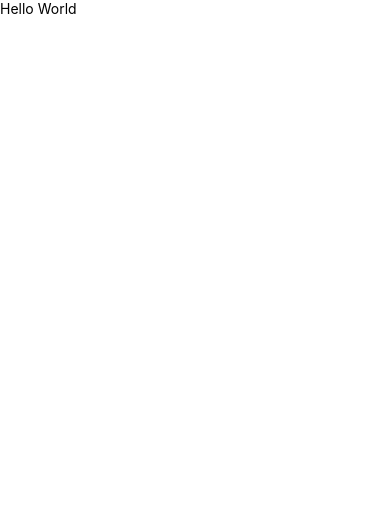
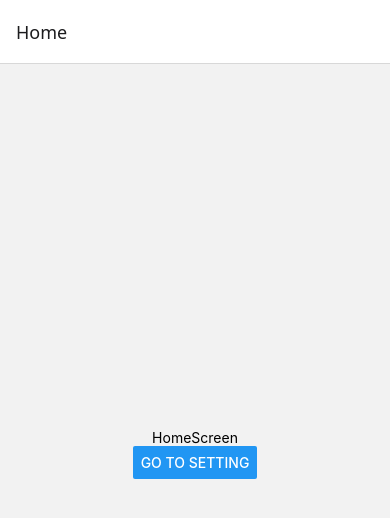
Before and after one commit to RushitaPaghadal/NewApp, a React Native app: screen /Home in a window 390 px wide. Shown: the top 518 px of the page. Built offline with nearby package versions, Linux system fonts and the light colour scheme.

Commit message:
simple navigation with two screens

```diff
--- a/App.tsx
+++ b/App.tsx
@@ -5,22 +5,23 @@
  * @format
  */
 
+import {NavigationContainer} from '@react-navigation/native';
+import {createNativeStackNavigator} from '@react-navigation/native-stack';
 import React from 'react';
-import {StyleSheet, Text, View} from 'react-native';
+import HomeScreen from './src/screen/HomeScreen';
+import SettingScreen from './src/screen/SettingScreen';
+
+const Stack = createNativeStackNavigator();
 
 function App(): React.JSX.Element {
   return (
-    <View style={styles.container}>
-      <Text>Hello World</Text>
-    </View>
+    <NavigationContainer>
+      <Stack.Navigator>
+        <Stack.Screen name="Home" component={HomeScreen} />
+        <Stack.Screen name="Setting" component={SettingScreen} />
+      </Stack.Navigator>
+    </NavigationContainer>
   );
 }
 
-const styles = StyleSheet.create({
-  container: {
-    flex: 1,
-    backgroundColor: '#ffffff',
-  },
-});
-
 export default App;
--- /dev/null
+++ b/src/screen/HomeScreen.js
@@ -0,0 +1,18 @@
+import React from 'react';
+import {View, Text, Button, StyleSheet} from 'react-native';
+
+export default function HomeScreen({navigation}) {
+  return (
+    <View style={styles.container}>
+      <Text>HomeScreen</Text>
+      <Button
+        title="Go to Setting"
+        onPress={() => navigation.navigate('Setting')}
+      />
+    </View>
+  );
+}
+
+const styles = StyleSheet.create({
+  container: {flex: 1, justifyContent: 'center', alignItems: 'center'},
+});
--- /dev/null
+++ b/src/screen/SettingScreen.js
@@ -0,0 +1,15 @@
+import React from 'react';
+import {View, Text, Button, StyleSheet} from 'react-native';
+
+export default function SettingScreen({navigation}) {
+  return (
+    <View style={styles.container}>
+      <Text>SettingScreen</Text>
+      <Button title="Go to Home" onPress={() => navigation.goBack()} />
+    </View>
+  );
+}
+
+const styles = StyleSheet.create({
+  container: {flex: 1, justifyContent: 'center', alignItems: 'center'},
+});
```
Also changed, not shown: package.json (+6 -1 lines), 2 other files (tests, documents, lock files or other folders).
